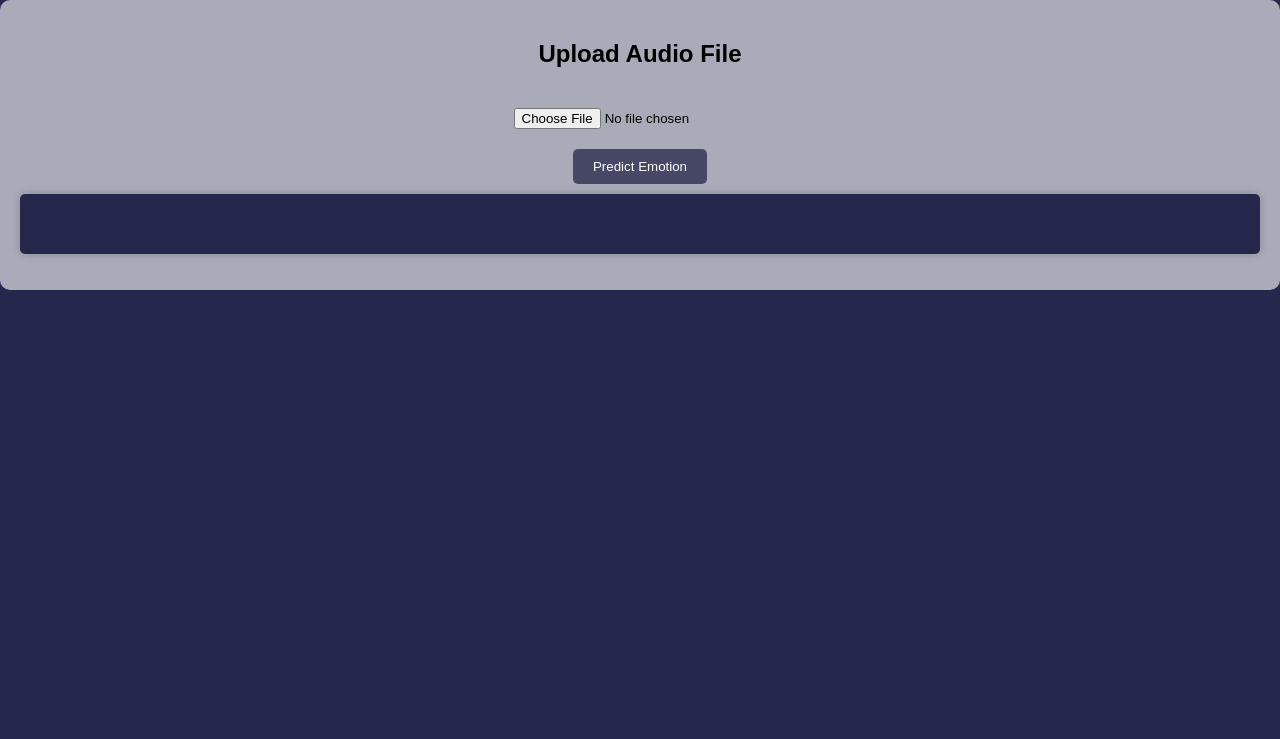
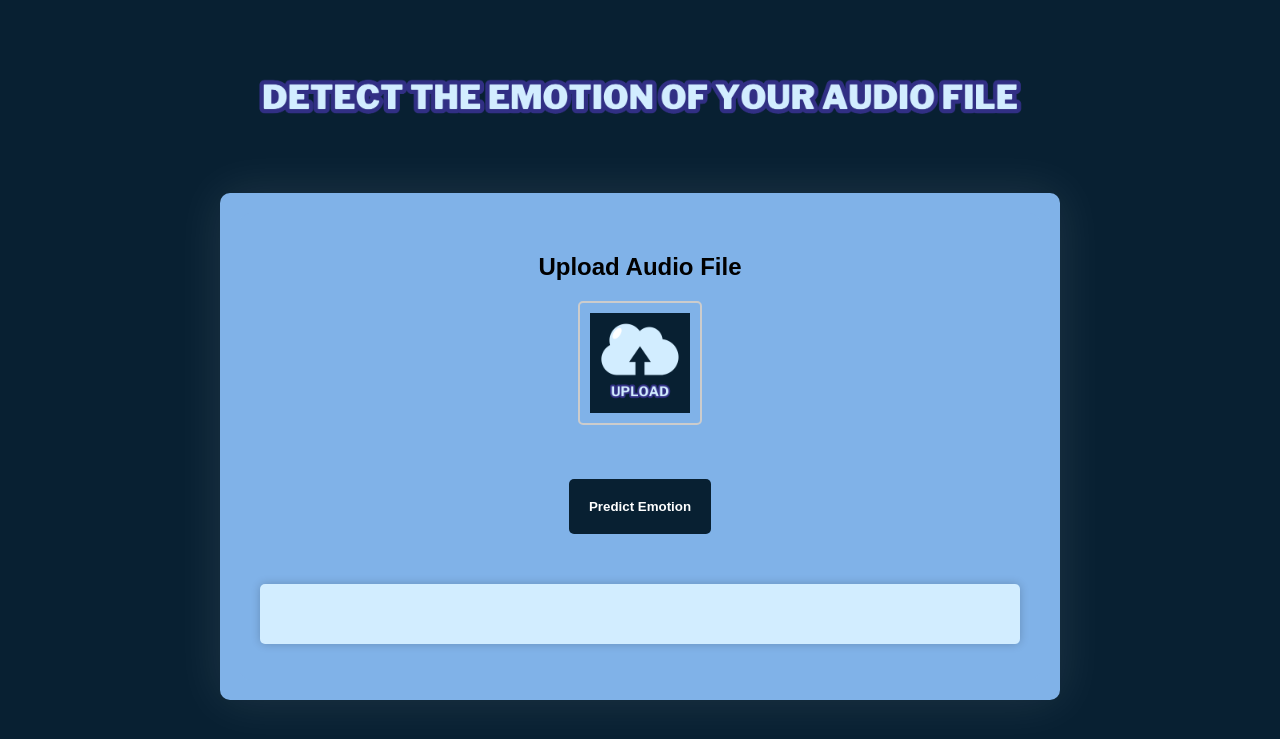
Before and after one commit to dnikhil0306/emotion-detection-of-audio-files, a Flask app: template templates/upload.html in a window 1280 px wide. Shown: the top 739 px of the page. Run offline with Flask 3, Linux system fonts and the light colour scheme; the template is opened without the code that fills it, so the values that code supplies are empty.

Commit message:
1st Commit

```diff
--- a/accuracy.json
+++ b/accuracy.json
@@ -1 +1 @@
-{"random_forest": 99.643, "decision_tree": 91.071, "naive_bayes": 80.0, "mlp": 99.286}
+{"random_forest": 99.643, "decision_tree": 91.071, "naive_bayes": 80.0, "mlp": 99.643}
--- a/app.py
+++ b/app.py
@@ -1,49 +1,29 @@
-from flask import Flask, render_template, request, jsonify, send_from_directory
-from werkzeug.utils import secure_filename
-import os
+# from flask import Flask, render_template, request, jsonify, send_from_directory
+# from werkzeug.utils import secure_filename
+# import os
 
-from predict import predict_emotion
+# from predict import predict_emotion
 
-from flask import jsonify
-import numpy as np
+# from flask import jsonify
+# import numpy as np
 
-UPLOAD_FOLDER = 'D:\Workspace\ED\Emotion_Detection_ML\Local Data'  # Specify the path to the folder where uploaded files will be stored
-ALLOWED_EXTENSIONS = {'wav'}  # Specify the allowed file extensions
+# UPLOAD_FOLDER = 'D:\Workspace\ED\Emotion_Detection_ML\Local Data'  # Specify the path to the folder where uploaded files will be stored
+# ALLOWED_EXTENSIONS = {'wav'}  # Specify the allowed file extensions
 
-app = Flask(__name__)
-app.config['UPLOAD_FOLDER'] = UPLOAD_FOLDER
+# app = Flask(__name__)
+# app.config['UPLOAD_FOLDER'] = UPLOAD_FOLDER
 
 
 
 
-# Route to serve the accuracy.json file from the static directory
-@app.route('/accuracy.json')
-def serve_accuracy_json():
-    return send_from_directory(app.static_folder, 'accuracy.json')
+# # Route to serve the accuracy.json file from the static directory
+# @app.route('/accuracy.json')
+# def serve_accuracy_json():
+#     return send_from_directory(app.static_folder, 'accuracy.json')
 
-@app.route('/')
-def index():
-    return render_template('index.html')
-
-# @app.route('/upload', methods=['POST'])
-# def upload_file():
-#     # Handle file upload here
-#     # Extract emotion using your Jupyter Notebook code
-#     # Return detected emotion
-#     detected_emotion = 'happy'  # Replace with your actual emotion detection logic
-#     return jsonify({'emotion': detected_emotion})
-
-
-# @app.route('/upload', methods=['POST'])
-# def upload_file():
-#     if 'file' not in request.files:
-#         return jsonify({'error': 'No file part'})
-#     file = request.files['file']
-#     if file.filename == '':
-#         return jsonify({'error': 'No selected file'})
-#     # Call emotion detection function with the uploaded file
-#     detected_emotion = predict_emotion(file)
-#     return jsonify({'emotion': detected_emotion})
+# @app.route('/')
+# def index():
+#     return render_template('index.html')
 
 
 # @app.route('/upload', methods=['POST'])
@@ -64,9 +44,61 @@ def index():
 #         # Remove the uploaded file from the temporary location
 #         os.remove(uploaded_file_path)
 
-#         return jsonify({'emotion': detected_emotion})
+#         # Convert the NumPy array to a Python list before serializing it
+#         detected_emotion_list = detected_emotion.tolist()
+
+#         return jsonify({'emotion': detected_emotion_list})
 #     else:
 #         return jsonify({'error': 'Invalid file type'})
+
+# def allowed_file(filename):
+#     return '.' in filename and filename.rsplit('.', 1)[1].lower() in ALLOWED_EXTENSIONS
+
+
+# if __name__ == '__main__':
+#     app.run(debug=True)
+
+
+from flask import Flask, render_template, request, jsonify, send_from_directory
+from werkzeug.utils import secure_filename
+import os
+
+from predict import predict_emotion
+
+UPLOAD_FOLDER = 'D:/Workspace/ED/Emotion_Detection_ML/Local Data'  # Specify the path to the folder where uploaded files will be stored
+ALLOWED_EXTENSIONS = {'wav'}  # Specify the allowed file extensions
+
+app = Flask(__name__)
+app.config['UPLOAD_FOLDER'] = UPLOAD_FOLDER
+
+
+# Route for serving accuracy.html
+@app.route('/accuracy')
+def accuracy():
+    return render_template('accuracy.html')
+
+
+# Route for serving accuracy.json
+@app.route('/accuracy.json')
+def serve_accuracy_json():
+    accuracy_data = {
+        "random_forest": 99.643,
+        "decision_tree": 91.071,
+        "naive_bayes": 80.0,
+        "mlp": 99.286
+    }
+    return jsonify(accuracy_data)
+
+
+# Route for serving upload.html
+@app.route('/upload_page')
+def upload_page():
+    return render_template('upload.html')
+
+
+@app.route('/')
+def index():
+    return render_template('index.html')
 
 
 @app.route('/upload', methods=['POST'])
@@ -94,9 +126,13 @@ def upload_file():
     else:
         return jsonify({'error': 'Invalid file type'})
 
+
+
 def allowed_file(filename):
     return '.' in filename and filename.rsplit('.', 1)[1].lower() in ALLOWED_EXTENSIONS
 
 
+
+
 if __name__ == '__main__':
     app.run(debug=True)
--- a/static/scripts.js
+++ b/static/scripts.js
@@ -1,5 +1,6 @@
+document.addEventListener("DOMContentLoaded", function() {
   // Fetch accuracy data from JSON file
-fetch('accuracy.json')
+  fetch('/accuracy.json')
       .then(response => response.json())
       .then(data => {
           // Update accuracy spans in HTML
@@ -9,7 +10,12 @@ fetch('accuracy.json')
           document.getElementById('mlp-accuracy').innerText = data.mlp.toFixed(2) + "%";
       })
       .catch(error => console.error('Error fetching accuracy data:', error));
+});
 
+
+
+
+document.addEventListener("DOMContentLoaded", function() {
   document.getElementById('predict-button').addEventListener('click', function() {
       var fileInput = document.getElementById('audio-file');
       var file = fileInput.files[0];
@@ -23,9 +29,11 @@ fetch('accuracy.json')
       })
       .then(response => response.json())
       .then(data => {
+          console.log(data); // Log the response for debugging
           document.getElementById('predicted-emotion').innerText = 'Predicted Emotion: ' + data.emotion;
       })
       .catch(error => {
           console.error('Error:', error);
       });
   });
+});
--- a/static/styles.css
+++ b/static/styles.css
@@ -2,18 +2,68 @@ body {
     font-family: Arial, sans-serif;
     margin: 0;
     padding: 0;
-    background-color: #25274d;
+    background-color: #082032;;
 }
 
 .container {
     max-width: 800px;
     margin: 20px auto;
     padding: 20px;
-    background-color: #25274d;
+    background-color: #80b2e8;
     border-radius: 10px;
     box-shadow: 0 0 50px rgba(255, 255, 255, 0.1);
 }
 
+.image-container {
+    display: flex;
+    justify-content: center;
+    gap: 20px;
+}
+
+.image-container a {
+    display: inline-block;
+    position: relative;
+    overflow: hidden;
+    border-radius: 10px;
+    box-shadow: 0 0 10px rgba(231, 228, 228, 0.1);
+    transition: transform 0.3s ease-in-out;
+    padding: 20px;
+    margin: 20px;
+}
+
+.image-container a:hover {
+    transform: scale(1.1);
+}
+
+.image-container img {
+    width: 300px; /* Adjust the width as needed */
+    height: auto;
+
+}
+
+
+.home_heading img {
+    max-width: 800px ;
+    height: auto;
+    display: block; /* Ensures the image is treated as a block element */
+    margin: 0 auto; /* Centers the image horizontally */
+  }
+
+
+  .acc_heading img {
+    max-width: 800px ;
+    height: auto;
+    display: block; /* Ensures the image is treated as a block element */
+    margin: 0 auto; /* Centers the image horizontally */
+  }
+
+  .up_heading img {
+    max-width: 800px ;
+    height: auto;
+    display: block; /* Ensures the image is treated as a block element */
+    margin: 0 auto; /* Centers the image horizontally */
+    padding: 30px;
+  }
 
 
 .heading {
@@ -26,7 +76,7 @@ body {
 
 .model-results {
     margin-bottom: 20px;
-    background-color: #aaabb8;
+    background-color: #d2edff;
     padding: 15px;
     border-radius: 10px;
 }
@@ -38,7 +88,7 @@ body {
 
 .upload-section {
     text-align: center;
-    background-color: #aaabb8;
+    background-color: #80b2e8;
     padding: 20px;
     border-radius: 10px;
 }
@@ -54,18 +104,42 @@ body {
     padding: 20px;
 }
 
+.custom-file-upload {
+    display: inline-block;
+    cursor: pointer; /* Show pointer cursor on hover */
+}
+
+.custom-file-upload img {
+    width: 100px; /* Adjust the width of the image */
+    height: auto;
+    border: 2px solid #ccc; /* Add a border */
+    border-radius: 5px; /* Optional: Add rounded corners */
+    padding: 10px; /* Optional: Add padding around the image */
+}
+
+.custom-file-upload:hover img {
+    /* Optional: Apply styles when hovering over the image */
+    box-shadow: 0 0 5px rgba(0, 0, 0, 0.3); /* Add a shadow effect */
+}
+
+
 .upload-section button {
-    background-color: #464866;
+    background-color: #082032;
+    font-weight: bold;
     color: white;
-    padding: 10px 20px;
+    padding: 20px 20px;
     border: none;
     border-radius: 5px;
     cursor: pointer;
     transition: background-color 0.3s ease;
     display: block; /* Display button on a new line */
-    margin-top: 10px; /* Add margin to separate from input */
-    margin: 0 auto; /* Center the button horizontally */
+    margin-top: 50px; /* Add more space above the button */
+    margin-bottom: 50px; /* Add more space below the button */
+    margin-left: auto; /* Align button to the right */
+    margin-right: auto; /* Align button to the left */
+    width: fit-content; /* Make button width fit its content */
 }
+
 
 
 .upload-section button:hover {
@@ -74,9 +148,9 @@ body {
 
 #predicted-emotion {
     font-weight: bold;
-    color: white;
+    color: #082032;
     margin-top: 10px;
-    background-color: #25274d;
+    background-color: #d2edff;
     padding: 30px;
     border-radius: 5px;
     box-shadow: 0 0 10px rgba(0, 0, 0, 0.2); /* Optional: Add shadow for depth */
--- a/templates/upload.html
+++ b/templates/upload.html
@@ -3,15 +3,25 @@
 <head>
     <meta charset="UTF-8">
     <meta name="viewport" content="width=device-width, initial-scale=1.0">
-    <title>Emotion Detection Upload </title>
+    <title>Emotion Detection Upload</title>
     <link rel="stylesheet" href="../static/styles.css">
 </head>
 <body>
-    <div class="upload-section">
-        <h2>Upload Audio File</h2>
-        <input type="file" id="audio-file" accept="audio/*">
-        <button id="predict-button">Predict Emotion</button>
-        <p id="predicted-emotion"></p>
+    <h1 class="up_heading"><img src="../static/images/up_heading.png" alt="Emotion Detection of youe files"></h1>
+    <div class="container">
+
+        <div class="upload-section">
+            <h2>Upload Audio File</h2>
+            <label for="audio-file" class="custom-file-upload">
+                <img src="../static/images/upload_logo.png" alt="Upload Audio">
+            </label>
+            <input type="file" id="audio-file" accept="audio/*" style="display: none;">
+
+            <button id="predict-button">Predict Emotion</button>
+            <p id="predicted-emotion"></p>
+        </div>
     </div>
+
+    <script src="{{ url_for('static', filename='scripts.js') }}"></script>
 </body>
 </html>
```
Also changed, not shown: templates/accuracy.html (added, +32 -0 lines), templates/index.html (+8 -30 lines), static/images/Analysis.png (added), static/images/HOME_HEADING.png (added), static/images/acc_heading.png (added), static/images/up_heading.png (added), static/images/upload.png (added), static/images/upload_logo.png (added), 1 other file. Lines whose indentation alone changed are shown as unchanged.
